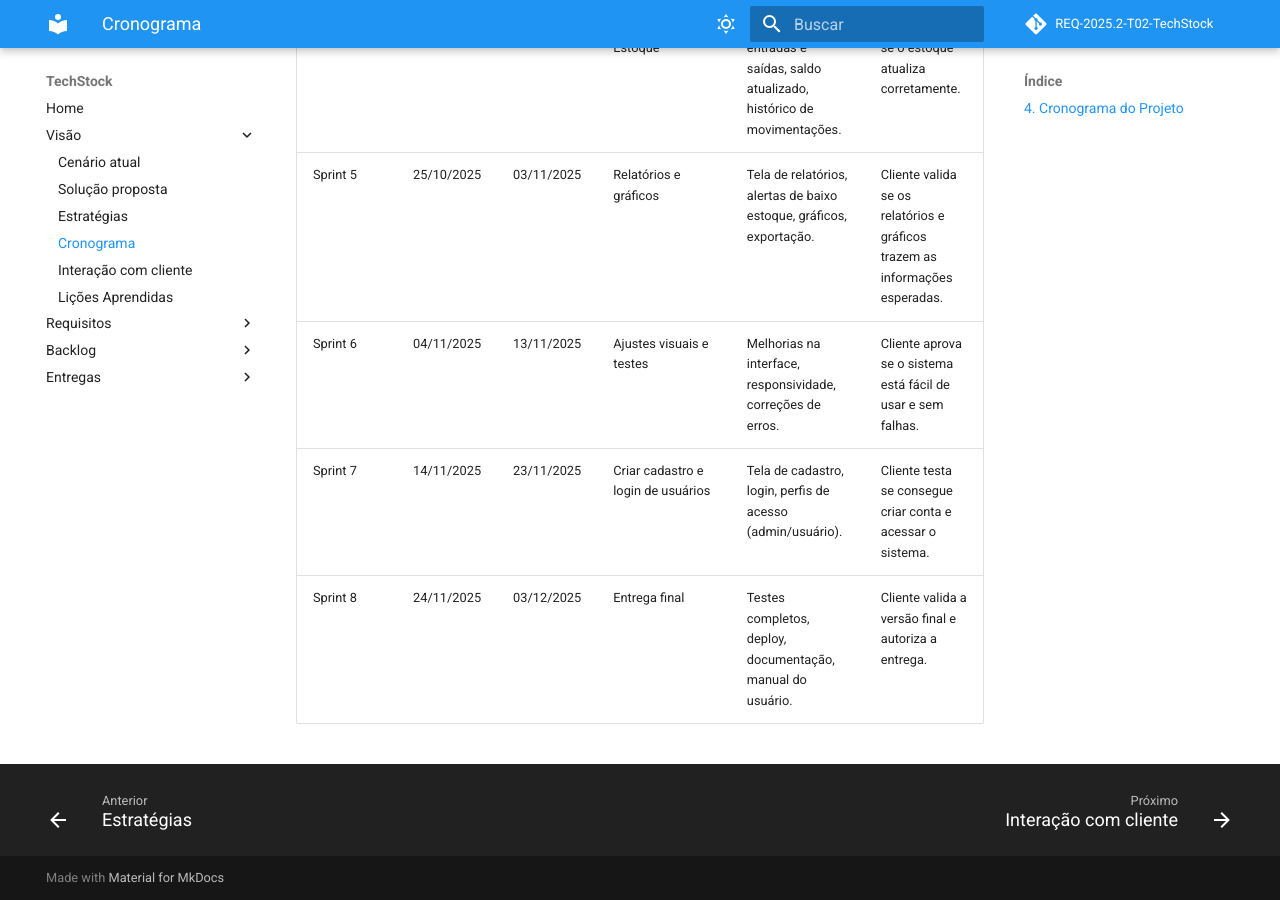
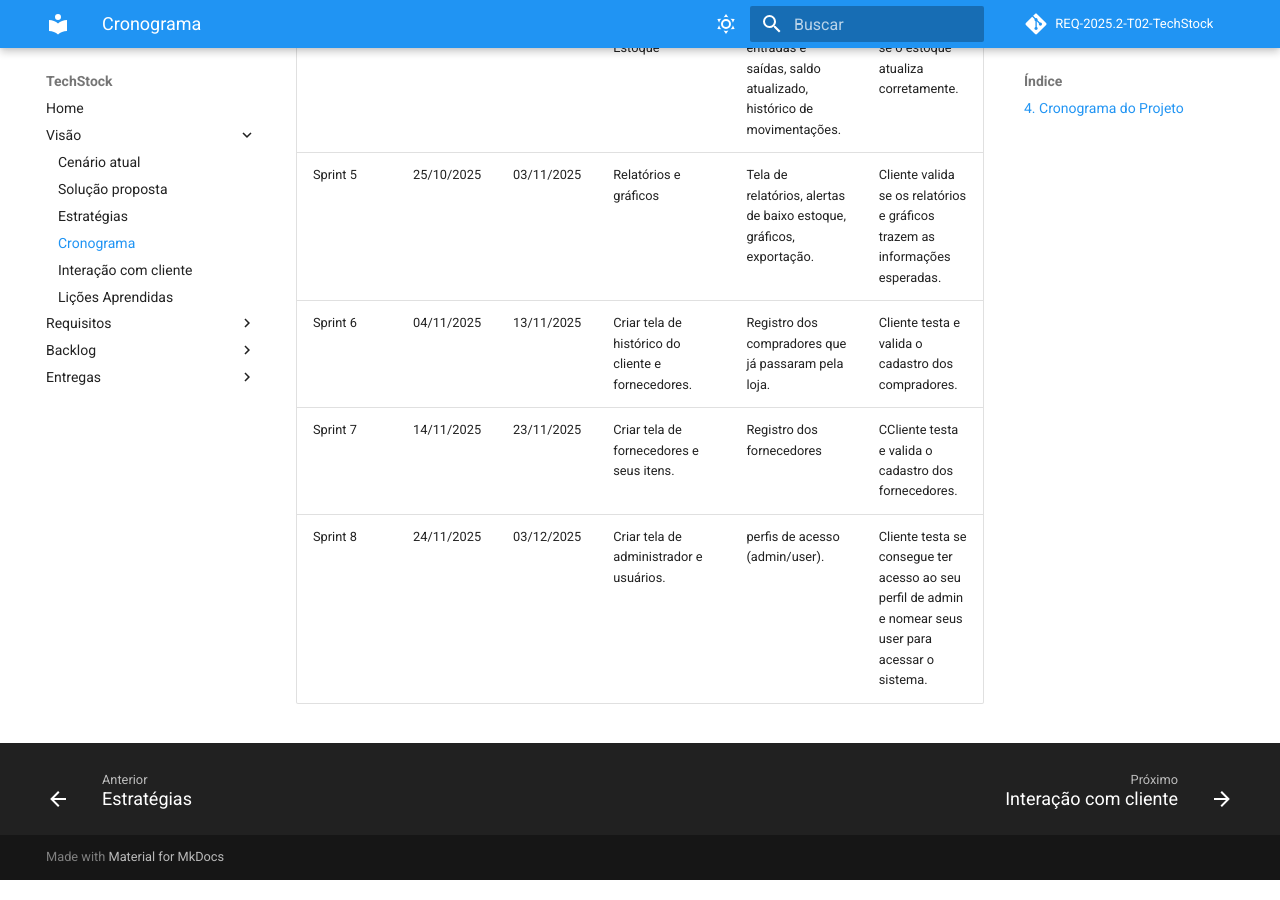
Before and after one commit to mdsreq-fga-unb/REQ-2025.2-T02-TechStock, an MkDocs documentation site: the page built from docs/visao/cronograma.md, in a window 1280 px wide and 900 px high, scrolled down 674 px. Built offline with MkDocs 1.6.1 and Material for MkDocs 9.7.7, drawn with Linux system fonts in a browser that asks for light colours.

Commit message:
Atualiza documentação do projeto: visão, cronograma e estratégias

```diff
--- a/docs/visao/cronograma.md
+++ b/docs/visao/cronograma.md
@@ -9,6 +9,6 @@
 | Sprint 3 | 05/10/2025 | 13/10/2025 | Cadastro dos produtos                       | CRUD de produtos (cadastrar, listar, editar, excluir).                             | Cliente valida se o cadastro funciona e se consegue gerenciar produtos. |
 | Sprint 4 | 15/10/2025 | 24/10/2025 | Controle de Estoque                         | Registro de entradas e saídas, saldo atualizado, histórico de movimentações.       | Cliente confere se o estoque atualiza corretamente.                     |
 | Sprint 5 | 25/10/2025 | 03/11/2025 | Relatórios e gráficos                       | Tela de relatórios, alertas de baixo estoque, gráficos, exportação.                | Cliente valida se os relatórios e gráficos trazem as informações esperadas. |
-| Sprint 6 | 04/11/2025 | 13/11/2025 | Ajustes visuais e testes                    | Melhorias na interface, responsividade, correções de erros.                        | Cliente aprova se o sistema está fácil de usar e sem falhas.            |
-| Sprint 7 | 14/11/2025 | 23/11/2025 | Criar cadastro e login de usuários          | Tela de cadastro, login, perfis de acesso (admin/usuário).                         | Cliente testa se consegue criar conta e acessar o sistema.              |
-| Sprint 8 | 24/11/2025 | 03/12/2025 | Entrega final                               | Testes completos, deploy, documentação, manual do usuário.                         | Cliente valida a versão final e autoriza a entrega.                     |
+| Sprint 6 | 04/11/2025 | 13/11/2025 | Criar tela de histórico do cliente e fornecedores.                    | Registro dos compradores que já passaram pela loja. | Cliente testa e valida o cadastro dos compradores.            |
+| Sprint 7 | 14/11/2025 | 23/11/2025 | Criar tela de fornecedores e seus itens.           | Registro dos fornecedores                          | CCliente testa e valida o cadastro dos fornecedores.               |
+| Sprint 8 | 24/11/2025 | 03/12/2025 | Criar tela de administrador e usuários.                                |  perfis de acesso (admin/user).                          | Cliente testa se consegue ter acesso ao seu perfil de admin e nomear seus user para acessar o sistema.                |
```
Also changed, not shown: docs/visao/cenario.md (+3 -15 lines), docs/visao/estrategias.md (+2 -2 lines), docs/visao/solucao.md (+1 -1 lines), docs/assets/Diagrama-de-Ishikawa.jpeg.
